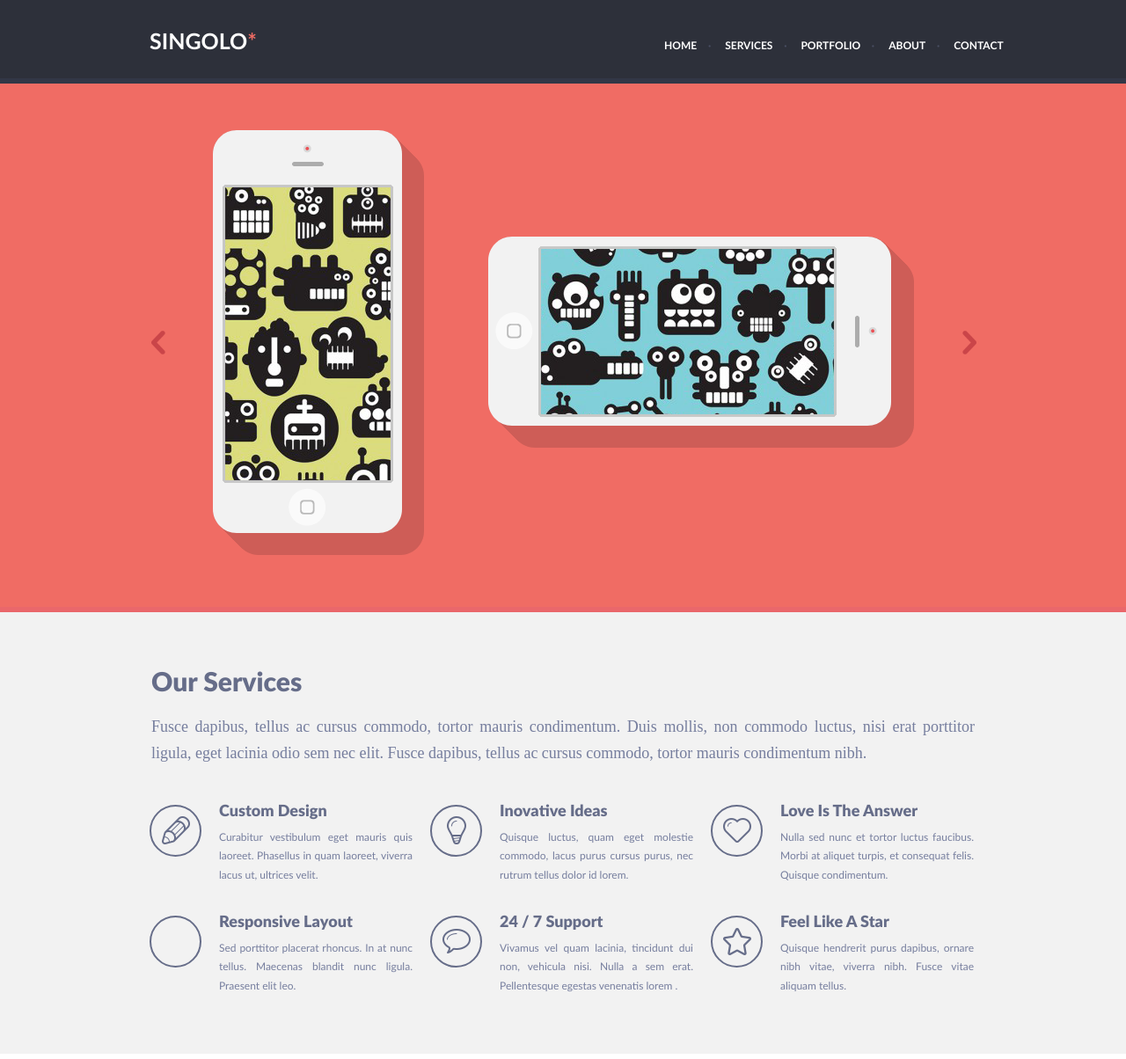
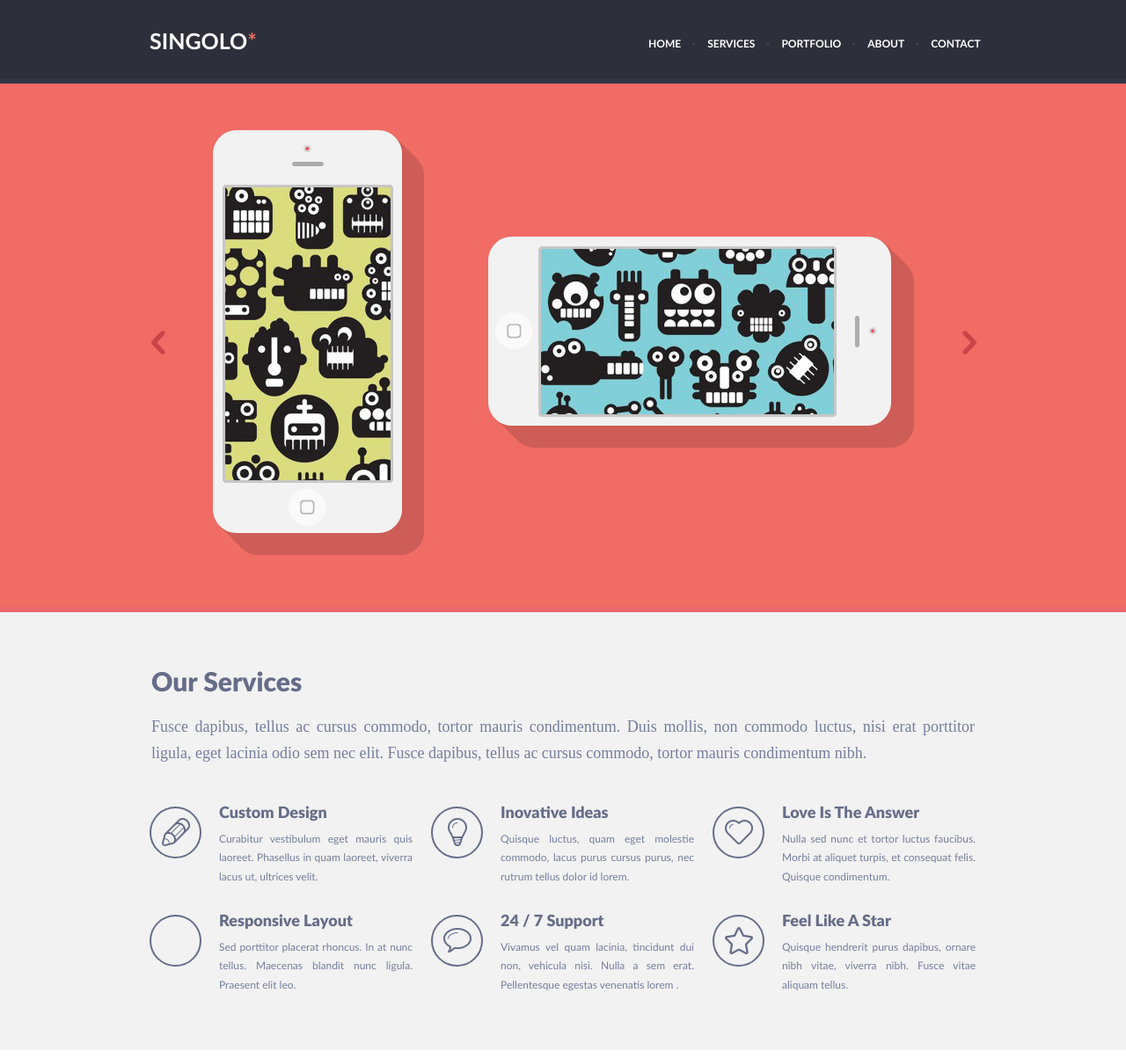
Before and after one commit to timurkalimullin/singolo, a plain HTML site: page singolo1.html in a window 1280 px wide. Shown: the whole page at 88% size. Drawn offline with Linux system fonts and the light colour scheme.

Commit message:
fix: change css

```diff
--- a/singolo1.css
+++ b/singolo1.css
@@ -47,21 +47,21 @@ header a:hover {
 .header__nav {
     display: inline-block;
     position: absolute;
-    right:40px;
-    top: 45px;
+    right: 57px;
+    top: 43px;
     font-size: 12px;
     color: #494e62;
 }
 
 .header__nav ul {
     display: flex;
-    justify-content: space-around;
+    justify-content: space-between;
     width: 371px;
     list-style: none;
 }
 
 .header__nav  li {
-    margin: 0 16px;
+    margin: 0px 15px;;
     position: relative;
 }
 
@@ -149,7 +149,7 @@ header a:hover {
 }
 
 .services__block_container {
-    margin: 44px 20px 0px 40px;
+    margin: 46px 20px 0px 40px;
     display: flex;
     flex-wrap: wrap;
 
@@ -158,8 +158,8 @@ header a:hover {
 .services__block {
     display: flex;
     justify-content: space-between;
-    margin-bottom: 40px;
-    margin-right: 20px;
+    margin-bottom: 37px;
+    margin-right: 21px;
     width: 299px;
     height: 86px;
 }
```
